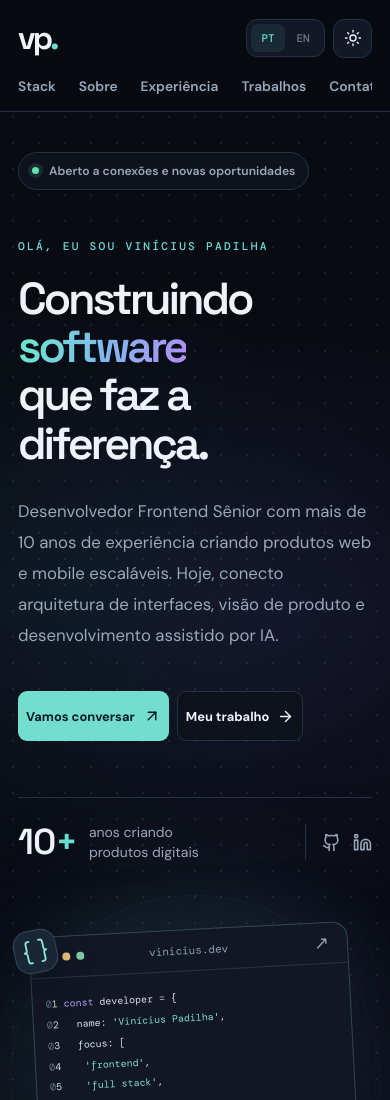
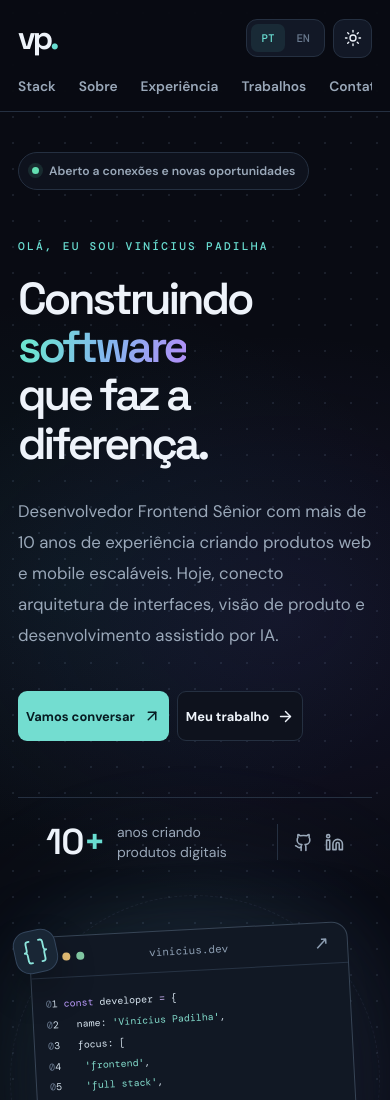
Before and after one commit to padilhavinicius/padilhavinicius.github.io, a React (Vite) app: page / in a window 390 px wide. Shown: the top 1100 px of the page. Built offline with nearby package versions, Linux system fonts and the light colour scheme.

Commit message:
Keep mobile navigation visible and center hero stats

```diff
--- a/src/main.jsx
+++ b/src/main.jsx
@@ -1,6 +1,6 @@
 import React, { useEffect, useState } from 'react'
 import { createRoot } from 'react-dom/client'
-import { ArrowDown, ArrowRight, ArrowUpRight, Github, Linkedin, Mail, Moon, Sun, Sparkles, Terminal, Layers3, Braces, MoveUpRight } from 'lucide-react'
+import { ArrowDown, ArrowRight, ArrowUp, ArrowUpRight, Github, Linkedin, Mail, Moon, Sun, Sparkles, Terminal, Layers3, Braces, MoveUpRight } from 'lucide-react'
 import { content, links } from './content'
 import { Styleguide } from './Styleguide'
 import './styles.css'
@@ -11,6 +11,7 @@ function App() {
   const isStyleguide = window.location.pathname.replace(/\/+$/, '') === '/styleguide'
   const [language, setLanguage] = useState(() => localStorage.getItem('portfolio-language') === 'en' ? 'en' : 'pt')
   const [theme, setTheme] = useState(() => localStorage.getItem('portfolio-theme') === 'light' ? 'light' : 'dark')
+  const [showBackToTop, setShowBackToTop] = useState(false)
   const t = content[language]
 
   useEffect(() => {
@@ -31,8 +32,15 @@ function App() {
     localStorage.setItem('portfolio-theme', theme)
   }, [language, theme, t.heroDescription, isStyleguide])
 
+  useEffect(() => {
+    const updateBackToTop = () => setShowBackToTop(window.scrollY > 400)
+    updateBackToTop()
+    window.addEventListener('scroll', updateBackToTop, { passive: true })
+    return () => window.removeEventListener('scroll', updateBackToTop)
+  }, [])
+
   return (
-    <div className="site-shell overflow-hidden">
+    <div className="site-shell">
       <a className="skip-link" href="#main">{language === 'pt' ? 'Ir para o conteúdo' : 'Skip to content'}</a>
       <header className="site-header">
         <div className="page-width flex min-h-[76px] items-center justify-between gap-4">
@@ -68,10 +76,10 @@ function App() {
                 <a className="button-primary" href="#contact">{t.heroPrimary}<ArrowUpRight size={18} /></a>
                 <a className="button-secondary" href="#work">{t.heroSecondary}<ArrowRight size={17} /></a>
               </div>
-              <div className="mt-14 flex items-center gap-3 border-t border-line pt-6 sm:gap-5">
+              <div className="mt-14 flex items-center justify-center gap-3 border-t border-line pt-6 sm:justify-start sm:gap-5">
                 <div className="font-display text-4xl font-semibold tracking-tight text-main">10<span className="text-accent">+</span></div>
                 <p className="min-w-0 max-w-36 text-sm leading-5 text-muted">{t.years}</p>
-                <span className="ml-auto mr-1 h-9 w-px shrink-0 bg-line sm:mx-1" />
+                <span className="mx-1 h-9 w-px shrink-0 bg-line" />
                 <div className="flex items-center gap-3">
                   <a className="social-link" href={links.github} target="_blank" rel="noopener noreferrer" aria-label={`GitHub — ${t.openNew}`}><Github size={19} /></a>
                   <a className="social-link" href={links.linkedin} target="_blank" rel="noopener noreferrer" aria-label={`LinkedIn — ${t.openNew}`}><Linkedin size={19} /></a>
@@ -138,6 +146,8 @@ function App() {
         </section>
       </main>}
 
+      {showBackToTop && <button className="back-to-top" type="button" aria-label={language === 'pt' ? 'Voltar ao topo' : 'Back to top'} title={language === 'pt' ? 'Voltar ao topo' : 'Back to top'} onClick={() => window.scrollTo({ top: 0, behavior: window.matchMedia('(prefers-reduced-motion: reduce)').matches ? 'auto' : 'smooth' })}><ArrowUp size={21} strokeWidth={2} /></button>}
+
       <footer className="footer"><div className="page-width flex flex-col gap-5 py-9 sm:flex-row sm:items-center sm:justify-between"><p className="text-sm text-muted">© {new Date().getFullYear()} Vinícius Padilha. {t.footer}</p><div className="flex flex-wrap items-center gap-5"><a href="/styleguide">{language === 'pt' ? 'Guia de estilo' : 'Style guide'}</a><a href={links.github} target="_blank" rel="noopener noreferrer" aria-label="GitHub">GitHub <ArrowUpRight size={13} /></a><a href={links.linkedin} target="_blank" rel="noopener noreferrer" aria-label="LinkedIn">LinkedIn <ArrowUpRight size={13} /></a><a href={isStyleguide ? '/' : '#home'} aria-label={language === 'pt' ? 'Voltar ao início' : 'Back to top'}>↑ Top</a></div></div></footer>
     </div>
   )
--- a/src/styles.css
+++ b/src/styles.css
@@ -13,7 +13,7 @@ button { cursor: pointer; }
 :focus-visible { outline: 2px solid var(--accent); outline-offset: 4px; }
 .text-main { color: var(--main); } .text-muted { color: var(--muted); } .text-subtle { color: var(--subtle); } .text-accent { color: var(--accent); } .border-line { border-color: var(--line); } .bg-line { background: var(--line); }
 .page-width { width: min(100% - 40px, 1180px); margin-inline: auto; }
-.site-shell { background-color: var(--bg); background-image: radial-gradient(circle, var(--dot) 1px, transparent 1px); background-size: 26px 26px; }
+.site-shell { overflow-x: clip; background-color: var(--bg); background-image: radial-gradient(circle, var(--dot) 1px, transparent 1px); background-size: 26px 26px; }
 .site-header { position: sticky; z-index: 40; top: 0; background: var(--header); border-bottom: 1px solid var(--line); backdrop-filter: blur(20px); }
 .brand { color: var(--main); font-family: 'Space Grotesk',sans-serif; font-size: 2rem; font-weight: 700; line-height: 1; letter-spacing: -.09em; }
 .brand-dot { color: var(--accent); }
@@ -76,6 +76,8 @@ button { cursor: pointer; }
 .experience-number, .experience-period { color: var(--subtle); font: 11px 'DM Mono',monospace; letter-spacing: .08em; }.experience-number { padding-top: 9px; }.experience-period { padding-top: 9px; white-space: nowrap; }
 .work-card { min-height: 350px; padding: 26px; display: flex; flex-direction: column; justify-content: space-between; gap: 32px; }
 .contact-section { padding: 115px 0 125px; overflow: hidden; background: color-mix(in srgb,var(--surface) 72%,transparent); }.contact-orb { position: absolute; right: -120px; top: -40px; width: 520px; height: 520px; border-radius: 50%; background: radial-gradient(circle,rgba(80,192,190,.15),rgba(116,79,186,.11) 38%,transparent 70%); pointer-events: none; }
+.back-to-top { position: fixed; z-index: 50; right: 18px; bottom: max(22px, env(safe-area-inset-bottom)); display: grid; place-items: center; width: 48px; height: 48px; border: 1px solid var(--line); border-radius: 14px; color: var(--accent); background: var(--surface-raised); box-shadow: 0 12px 32px rgba(0,0,0,.25); transition: transform .2s, border-color .2s; }
+.back-to-top:hover { transform: translateY(-3px); border-color: var(--accent); }
 .footer { border-top: 1px solid var(--line); background: var(--bg); }.footer a { display: inline-flex; align-items: center; gap: 3px; color: var(--muted); font-size: .75rem; transition: color .2s; }
 @media (max-width: 1023px) { .hero-art { height: 400px; max-width: 520px; width: 100%; margin-inline: auto; }.hero { min-height: auto; } }
 @media (max-width: 639px) { .page-width { width: min(100% - 36px,1180px); }.hero-title { font-size: clamp(2.8rem,11vw,4.5rem); }.hero-actions { flex-wrap: nowrap; gap: 8px; }.hero-actions a { white-space: nowrap; gap: 8px; padding-inline: clamp(8px,2vw,14px); font-size: clamp(.72rem,3.3vw,.88rem); }.hero-art { height: 340px; }.editor-card { width: calc(100% - 35px); }.editor-body { font-size: clamp(9px,2.55vw,12px); padding: 16px 13px; }.editor-top { height: 41px; }.editor-bottom { padding-inline: 12px; font-size: 8px; }.art-orbit { width: 300px; height: 300px; }.orbit-two { width: 370px; height: 370px; }.floating-glyph { width: 43px; height: 43px; }.glyph-one { left: -4px; top: 20px; }.glyph-two { right: -4px; bottom: 20px; }.floating-label { left: 0; bottom: -3px; font-size: 8px; padding: 10px; }.section { padding: 80px 0; scroll-margin-top: 124px; }.section-heading { margin-bottom: 32px; }.experience-item { grid-template-columns: 30px 1fr; gap: 10px; }.experience-period { grid-column: 2; grid-row: 1; padding: 0 0 5px; }.experience-item > div { grid-column: 2; }.experience-number { grid-row: 1 / span 2; }.work-card { min-height: 285px; }.contact-section { padding: 90px 0; } }
```
